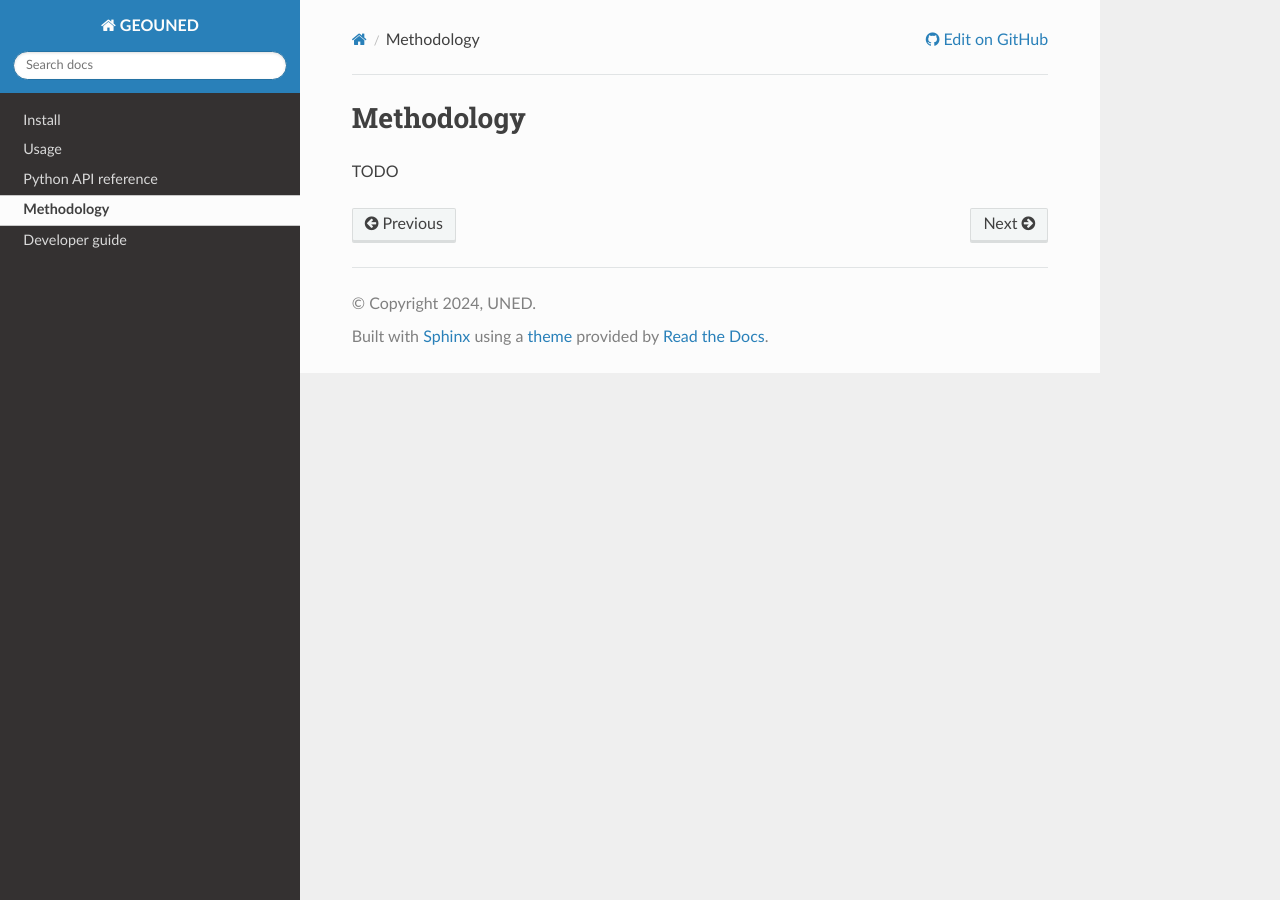
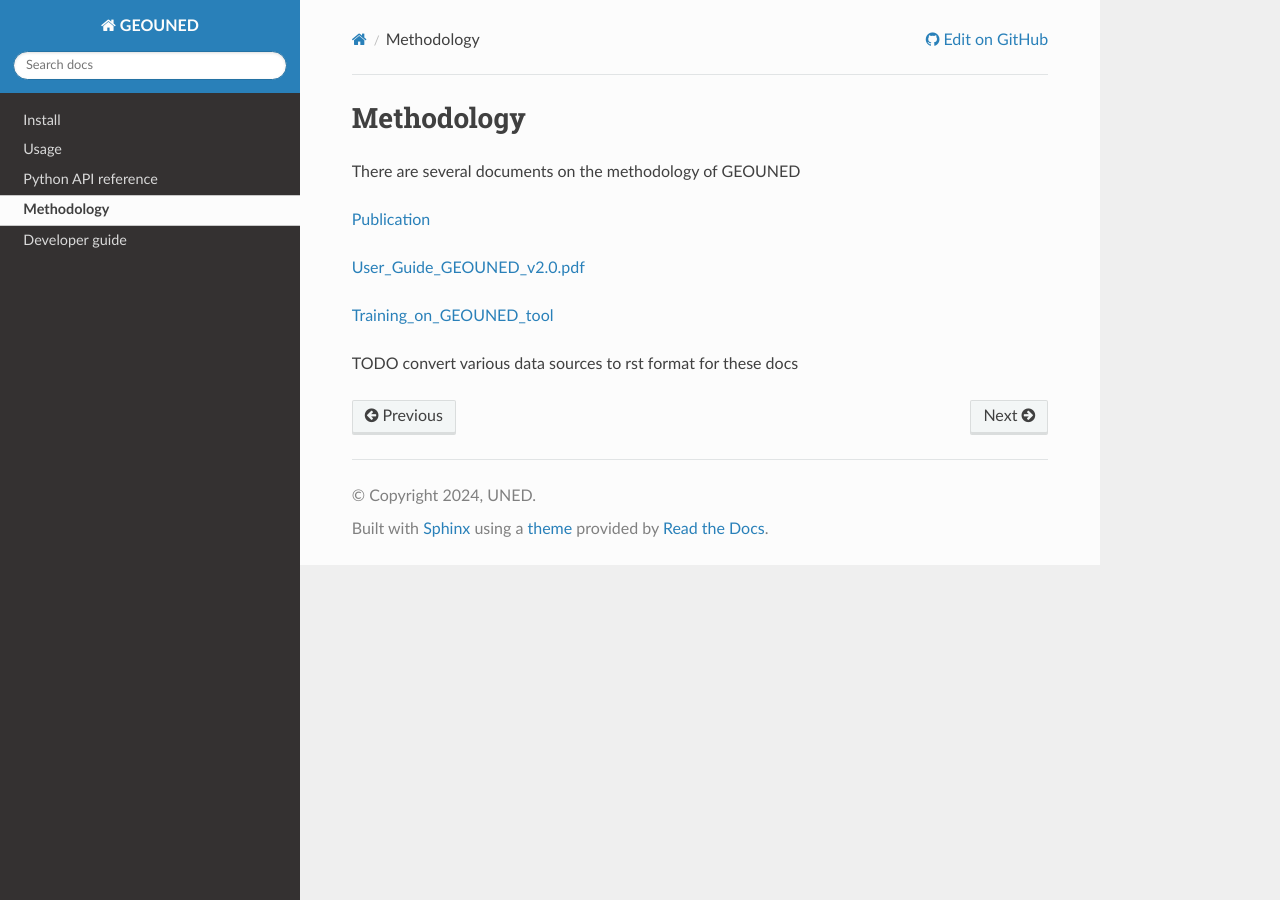
Before and after one commit to GEOUNED-org/GEOUNED, a Sphinx documentation site: the page built from docs/methodology.rst, in a window 1280 px wide. Built offline with Sphinx 7.4.7 and the Read the Docs theme 2.0.0, drawn with Linux system fonts in a browser that asks for light colours.

Commit message:
added method section

```diff
--- a/docs/methodology.rst
+++ b/docs/methodology.rst
@@ -1,4 +1,13 @@
 Methodology
 ===========
 
-TODO
+
+There are several documents on the methodology of GEOUNED
+
+`Publication <https://www.mdpi.com/2673-4362/4/2/31>`_
+
+`User_Guide_GEOUNED_v2.0.pdf <https://github.com/GEOUNED-org/GEOUNED/blob/76ef697c7dca6a828c7498996ff3313859c872f2/docs/User_Guide_GEOUNED_v2.0.pdf>`_
+
+`Training_on_GEOUNED_tool <https://github.com/GEOUNED-org/GEOUNED/blob/76ef697c7dca6a828c7498996ff3313859c872f2/docs/Training_on_GEOUNED_tool.pdf>`_
+
+TODO convert various data sources to rst format for these docs
```
